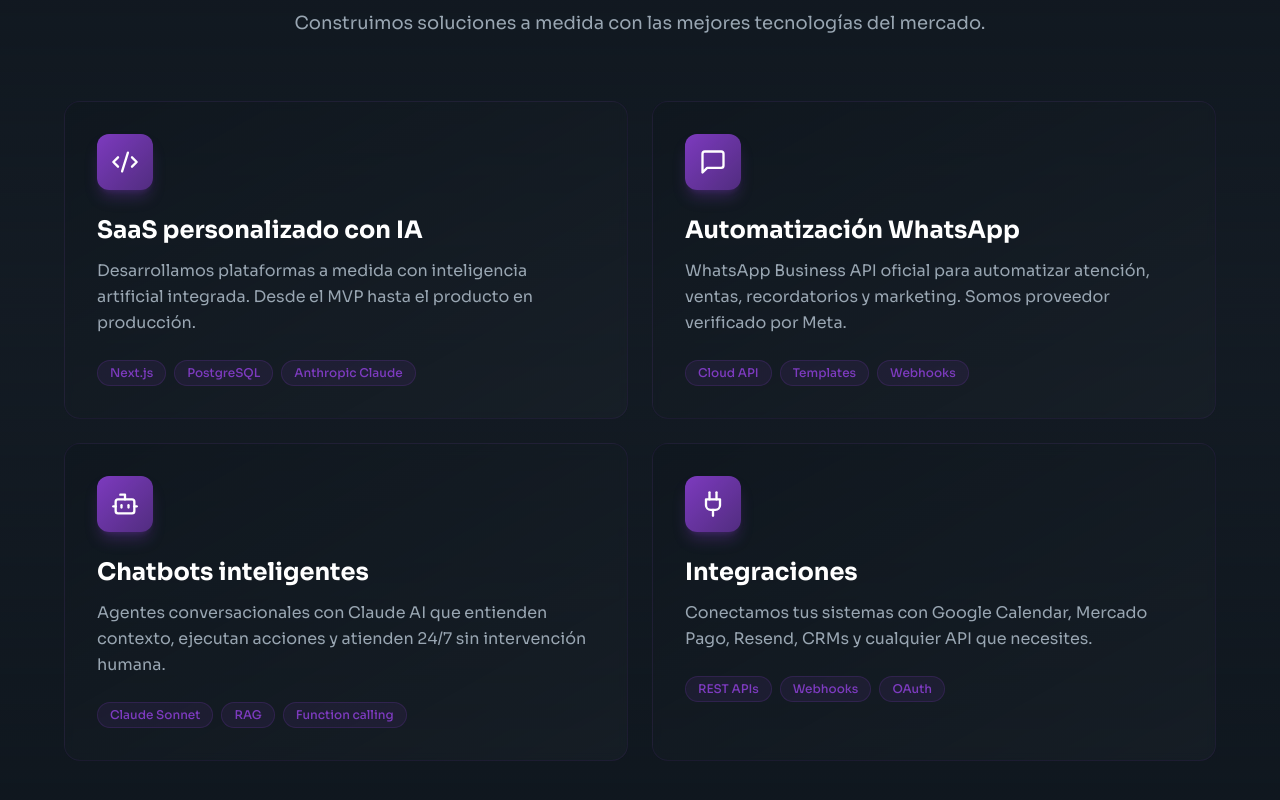
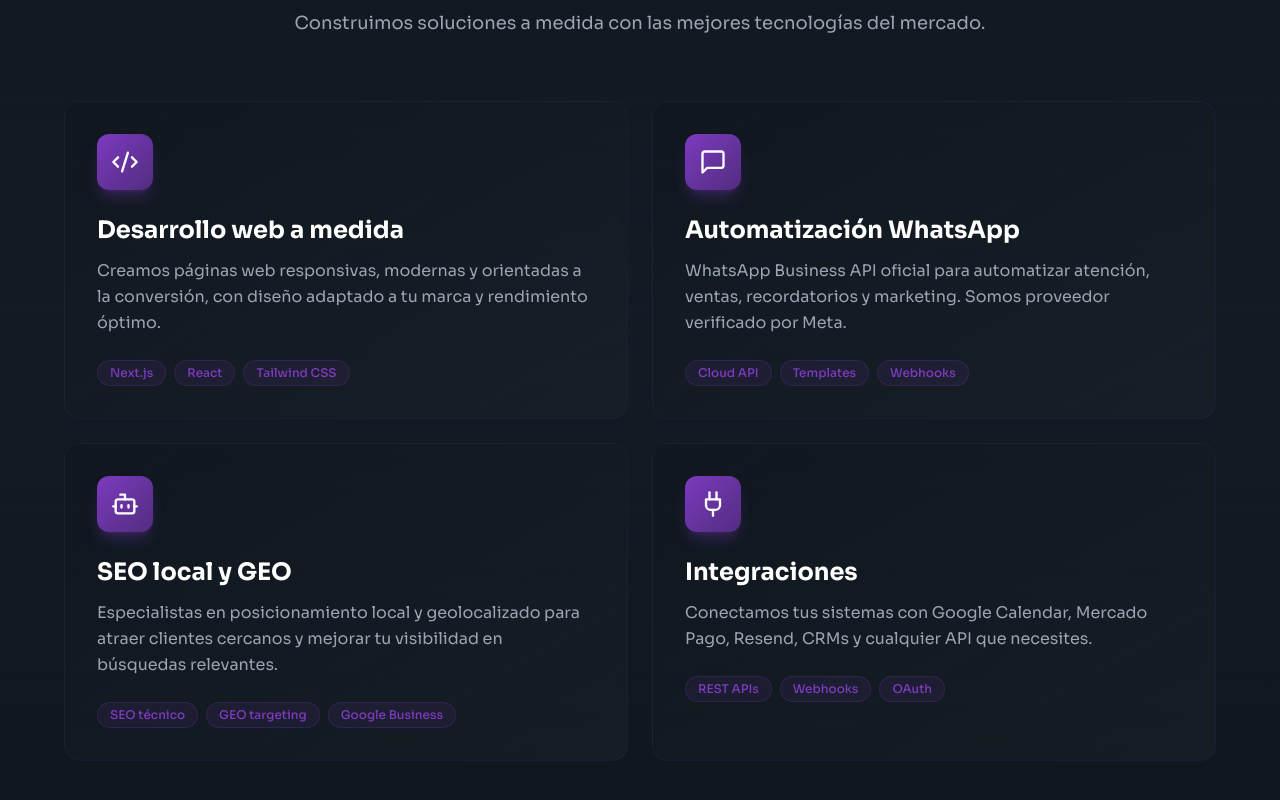
Before and after one commit to pedrocjs1/violet-wave-ai, a React (Vite) app: page / in a window 1280 px wide. Shown: the part 1077-1877 px from the top of the page. Built offline with nearby package versions, Linux system fonts and the light colour scheme; the HTML template or start-up script is replaced by a standard one.

Commit message:
Actualizar servicios: desarrollo web y SEO/GEO

```diff
--- a/src/components/Services.tsx
+++ b/src/components/Services.tsx
@@ -4,10 +4,10 @@ const Services = () => {
   const services = [
     {
       icon: Code2,
-      title: "SaaS personalizado con IA",
+      title: "Desarrollo web a medida",
       description:
-        "Desarrollamos plataformas a medida con inteligencia artificial integrada. Desde el MVP hasta el producto en producción.",
-      tags: ["Next.js", "PostgreSQL", "Anthropic Claude"],
+        "Creamos páginas web responsivas, modernas y orientadas a la conversión, con diseño adaptado a tu marca y rendimiento óptimo.",
+      tags: ["Next.js", "React", "Tailwind CSS"],
     },
     {
       icon: MessageSquare,
@@ -18,10 +18,10 @@ const Services = () => {
     },
     {
       icon: Bot,
-      title: "Chatbots inteligentes",
+      title: "SEO local y GEO",
       description:
-        "Agentes conversacionales con Claude AI que entienden contexto, ejecutan acciones y atienden 24/7 sin intervención humana.",
-      tags: ["Claude Sonnet", "RAG", "Function calling"],
+        "Especialistas en posicionamiento local y geolocalizado para atraer clientes cercanos y mejorar tu visibilidad en búsquedas relevantes.",
+      tags: ["SEO técnico", "GEO targeting", "Google Business"],
     },
     {
       icon: Plug,
```
